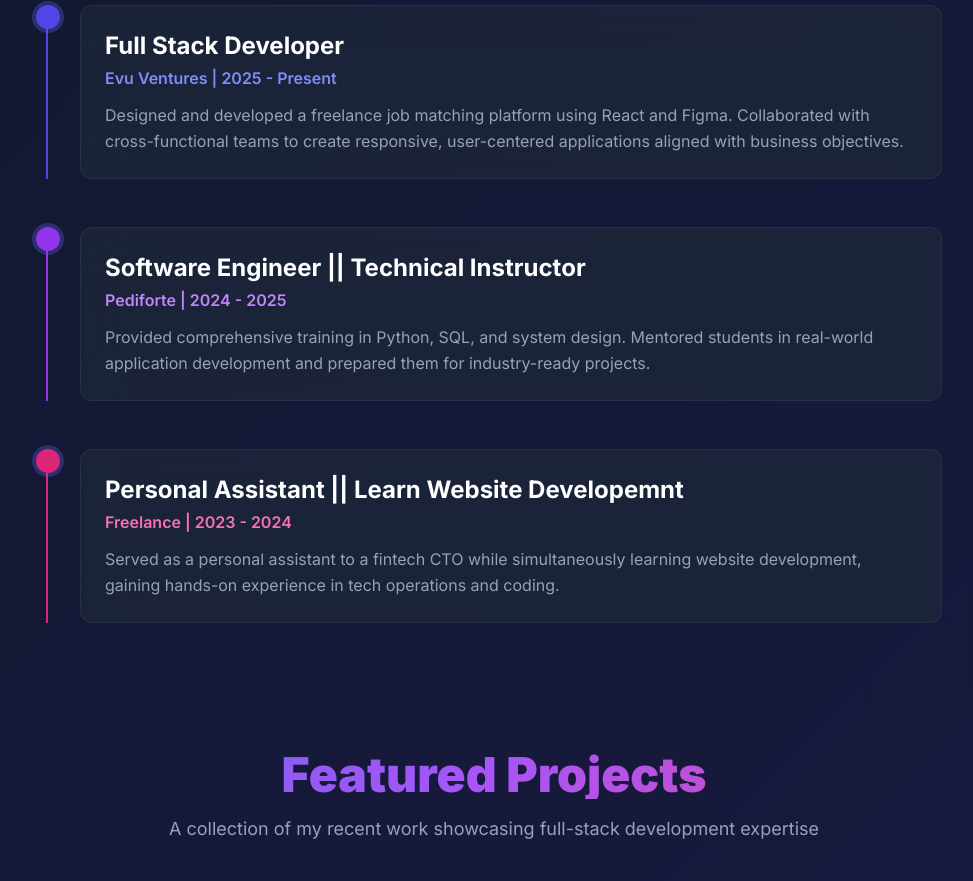
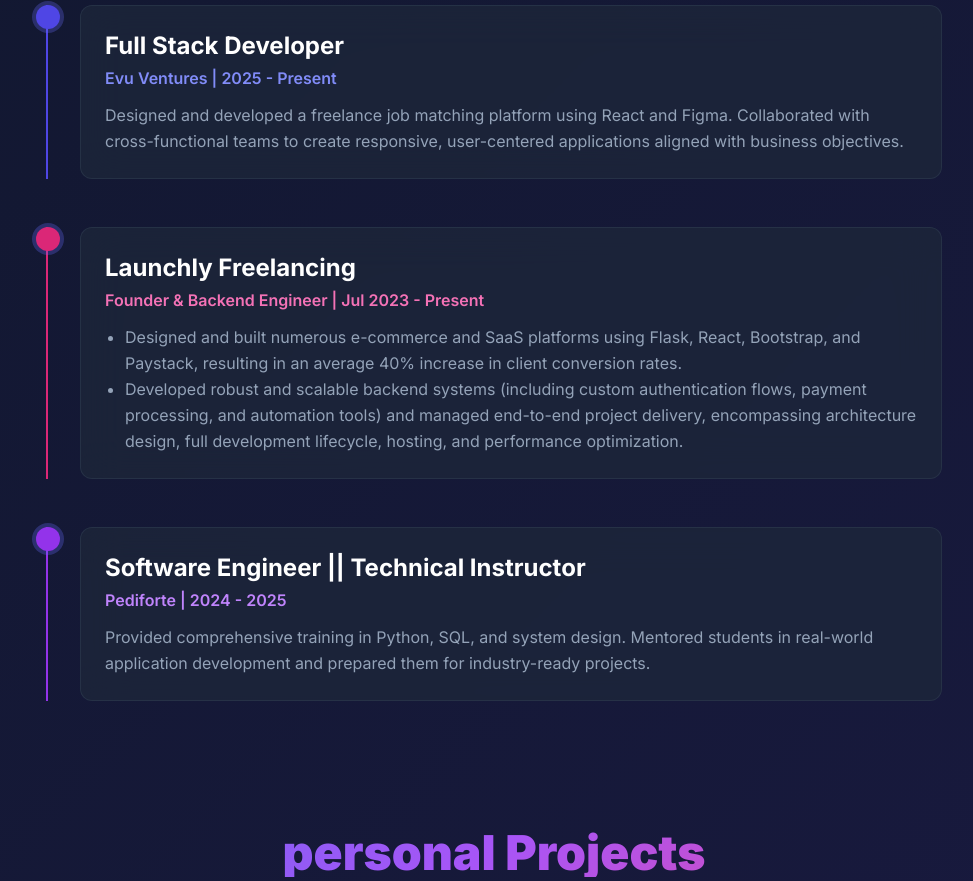
Before and after one commit to Syntax-Queen/portfolio_showcase, a plain HTML site: page index.html in a window 1280 px wide. Shown: the part 1162-2043 px from the top of the page, without its empty margins (146-1119 px from the left). Drawn offline with nearby package versions, Linux system fonts and the light colour scheme; grey boxes are pictures that could not be loaded.

Commit message:
updated experience

```diff
--- a/index.html
+++ b/index.html
@@ -255,6 +255,19 @@
                     </div>
                 </div>
 
+
+                              <div class="relative pl-8 border-l-2 border-pink-600">
+    <div class="absolute -left-3 top-0 w-6 h-6 bg-pink-600 rounded-full timeline-dot"></div>
+    <div
+        class="glass-effect rounded-xl p-6 hover:border-pink-500 border border-slate-700/50 transition-all duration-300">
+        <h3 class="text-2xl font-bold text-white mb-1">Launchly Freelancing</h3>
+        <p class="text-pink-400 font-semibold mb-3">Founder & Backend Engineer | Jul 2023 - Present</p>
+        <ul class="text-slate-400 leading-relaxed list-disc pl-5">
+            <li>Designed and built numerous e-commerce and SaaS platforms using Flask, React, Bootstrap, and Paystack, resulting in an average 40% increase in client conversion rates.</li>
+            <li>Developed robust and scalable backend systems (including custom authentication flows, payment processing, and automation tools) and managed end-to-end project delivery, encompassing architecture design, full development lifecycle, hosting, and performance optimization.</li>
+        </ul>
+    </div>
+</div>
                 <div class="relative pl-8 border-l-2 border-purple-600">
                     <div class="absolute -left-3 top-0 w-6 h-6 bg-purple-600 rounded-full timeline-dot"></div>
                     <div
@@ -268,27 +281,15 @@
                     </div>
                 </div>
 
-                <div class="relative pl-8 border-l-2 border-pink-600">
-                    <div class="absolute -left-3 top-0 w-6 h-6 bg-pink-600 rounded-full timeline-dot"></div>
-                    <div
-                        class="glass-effect rounded-xl p-6 hover:border-pink-500 border border-slate-700/50 transition-all duration-300">
-                        <h3 class="text-2xl font-bold text-white mb-1">Personal Assistant || Learn Website Developemnt
-                        </h3>
-                        <p class="text-pink-400 font-semibold mb-3">Freelance | 2023 - 2024</p>
-                        <p class="text-slate-400 leading-relaxed">
-                            Served as a personal assistant to a fintech CTO while simultaneously learning website
-                            development, gaining hands-on experience in tech operations and coding.
 
-                        </p>
-                    </div>
-                </div>
+
             </div>
         </section>
 
         <!-- Projects Section -->
         <section id="projects" class="py-16">
             <div class="text-center mb-10">
-                <h2 class="text-5xl font-black gradient-text mb-4">Featured Projects</h2>
+                <h2 class="text-5xl font-black gradient-text mb-4">personal Projects</h2>
                 <p class="text-slate-400 text-lg max-w-2xl mx-auto">A collection of my recent work showcasing full-stack
                     development expertise</p>
             </div>
```
